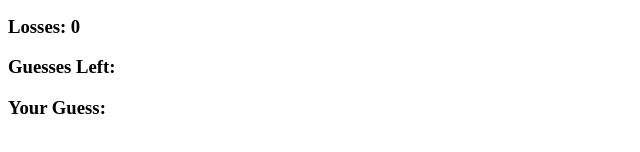
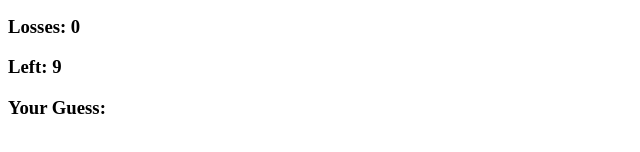
Before and after one commit to elpat77/Psychic-Game, a plain HTML site: page index.html in a window 1280 px wide. Shown: the part 152-304 px from the top of the page, 0-640 px from the left. Drawn offline with Linux system fonts and the light colour scheme.

Commit message:
working updateLosses count

```diff
--- a/assets/javascript/game.js
+++ b/assets/javascript/game.js
@@ -1,54 +1,42 @@
-var score = 0;
-console.log(score);
+var wins = 0;
 var losses = 0;
-console.log(losses);
-
-//     wins: '',
-//     losses: '',
-//     guessesLeft: '9',
-//     guessesSoFar: '',
-// }
-
-// var score = 0;
-
-// var losses = 0;
-// var guessesLeft = 9;
-// var guessesSoFar = 0;
-
-// wins: function () {
-//     alert('Wins: ' + this.wins);
-//     this.wins = this.wins + 1;
-//     alert('New wins: ' + this.wins);
-// }
-// };
+var left = 9;
 
 var myLetters = ['p', 'a', 't'];
 
 function updateWins() {
-    document.querySelector("#wins").innerHTML = "Wins: " + score;
+    document.querySelector("#wins").innerHTML = "Wins: " + wins;
 }
 function updateLosses() {
     document.querySelector("#losses").innerHTML = "Losses: " + losses;
 }
+function updateLeft() {
+    document.querySelector("#left").innerHTML = "Left: " + left;
+}
+
 updateWins();
 updateLosses();
+updateLeft();
 
 document.onkeyup = function (event) {
     console.log(event.key);
     document.querySelector('#char').textContent = event.key;
     console.log(myLetters)
     if (event.key === myLetters[0] || event.key === myLetters[1] || event.key === myLetters[2]) {
-        score++;
+        wins++;
         updateWins();
         console.log("You got it!");
-        console.log(score);
+        console.log(wins);
         console.log(losses);
     } else {
         losses++;
+        left--;
         updateLosses();
+        updateLeft();
         console.log("Try again!");
-        console.log(score);
+        console.log(wins);
         console.log(losses);
+        console.log(left);
 
     }
 }
--- a/index.html
+++ b/index.html
@@ -13,7 +13,7 @@
 
     <p id="wins"></p>
     <p id="losses"></p>
-    <p id="guessesLeft"> Guesses Left: </p>
+    <p id="left"></p>
     Your Guess: <span id="char"></span>
 </h3>
 
```
